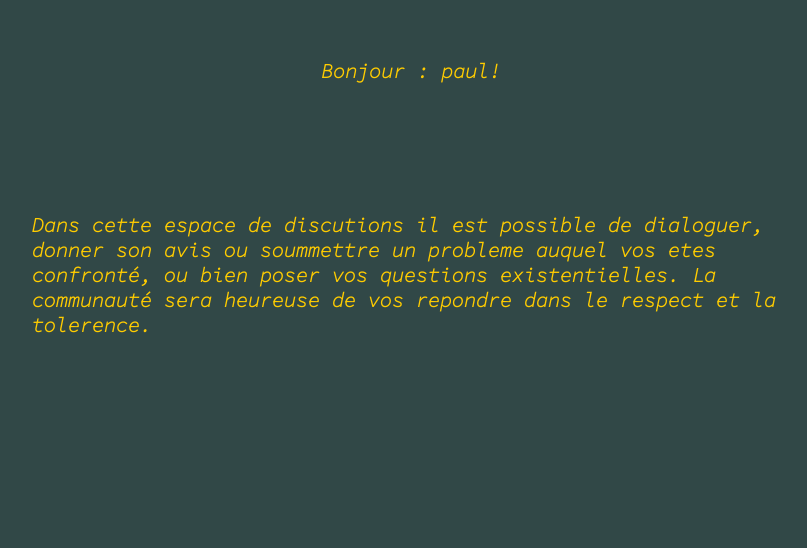
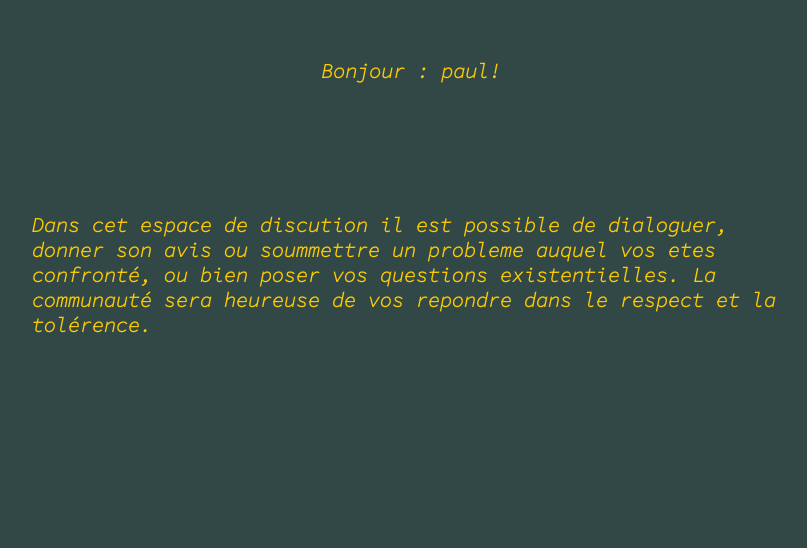
Before and after one commit to mathieu-tatat/livre-or, a PHP site: page / in a window 1280 px wide. Shown: the part 147-695 px from the top of the page, without its empty margins (229-1036 px from the left). Run offline with PHP 8.4, Linux system fonts and the light colour scheme; a user stored in the database is signed in; data comes from the database, SQL or seed files in the repository.

Commit message:
correction fautes index

```diff
--- a/index.php
+++ b/index.php
@@ -63,8 +63,8 @@ header("location: index.php");
     <h2><?php if(isset($_SESSION['username'])){ echo$acc;} ?></h2>
 
       <div class="container">
-        <h3>Dans cette espace de discutions il est possible de dialoguer, donner son avis ou soummettre un probleme auquel vos etes confronté, ou bien poser vos questions existentielles.
-          La communauté sera heureuse de vos repondre dans le respect et la tolerence.
+        <h3>Dans cet espace de discution il est possible de dialoguer, donner son avis ou soummettre un probleme auquel vos etes confronté, ou bien poser vos questions existentielles.
+          La communauté sera heureuse de vos repondre dans le respect et la tolérence.
         </h3>
       </div>
 
```
